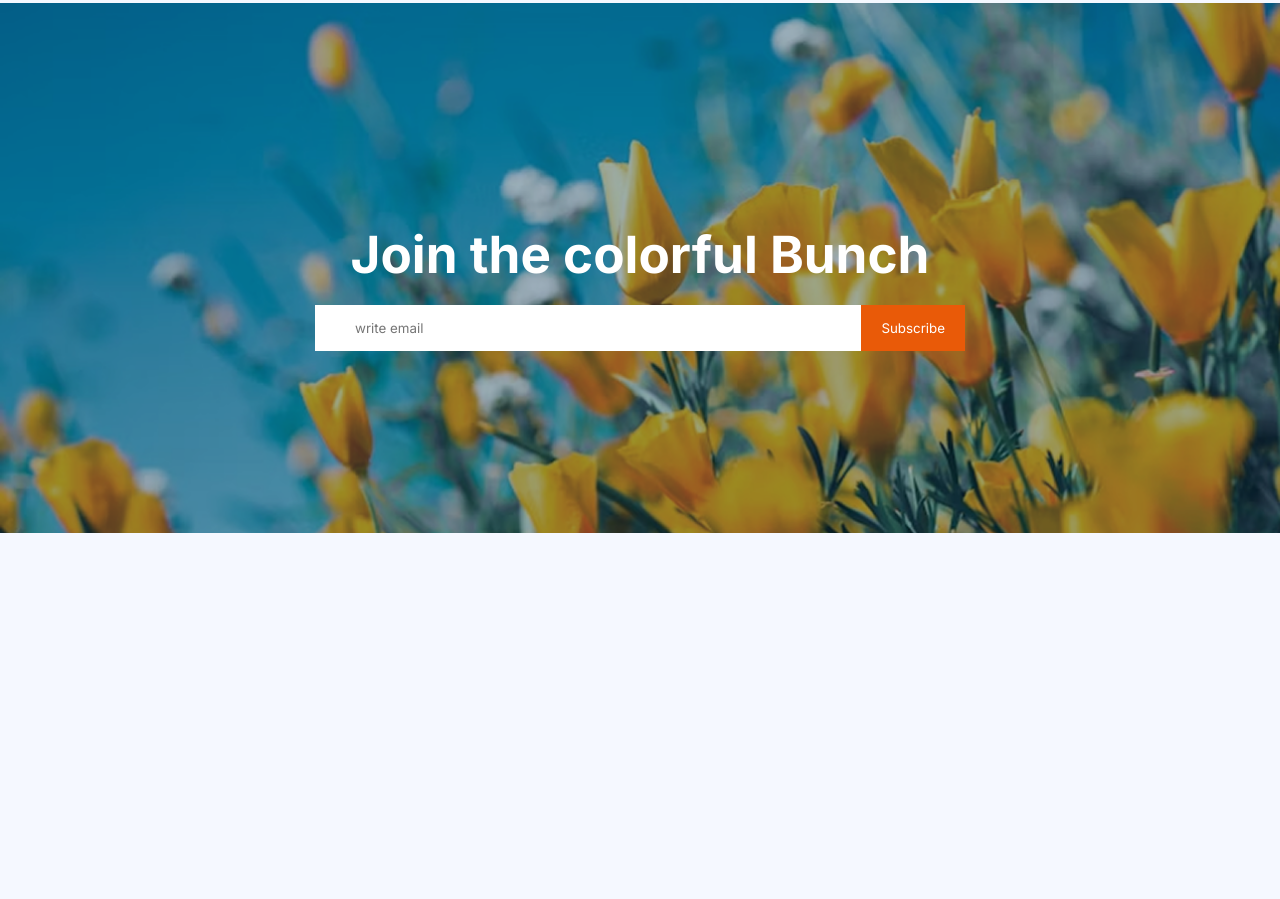
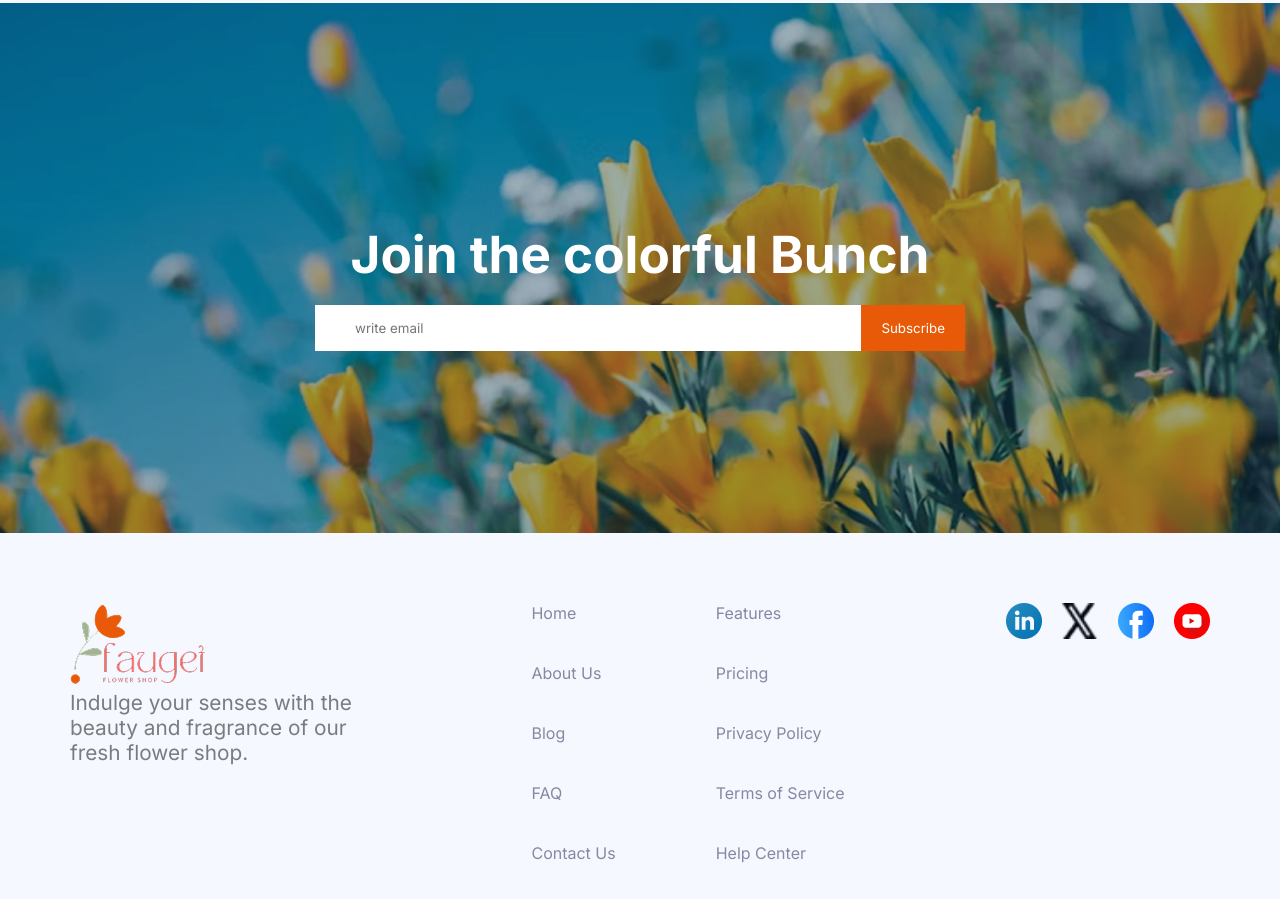
Before and after one commit to Anzumul-Jubayer/responsive-flower-A02, a plain HTML site: page index.html in a window 1280 px wide. Shown: the part 3350-4249 px from the top of the page. Before the commit the page ends 3883 px from the top, so only its background shows below. Drawn offline with Linux system fonts and the light colour scheme.

Commit message:
footer-added

```diff
--- a/index.html
+++ b/index.html
@@ -197,6 +197,38 @@
         </div>
       </section>
     </main>
-    <footer></footer>
+    <!-- footer -->
+    <footer class="footer container">
+      <div class="logo">
+        <img src="./assets/logo.png" alt="">
+        <p class="description">Indulge your senses with the beauty and fragrance of our fresh flower shop. </p>
+      </div>
+      <div class="link-container">
+        <div class="link-1">
+          <ul>
+            <li><a href="">Home</a></li> <br> <br>
+            <li><a href="">About Us</a></li> <br> <br>
+            <li><a href="">Blog</a></li> <br> <br>
+            <li><a href="">FAQ</a></li> <br> <br>
+            <li><a href="">Contact Us</a></li> <br>
+          </ul>
+        </div>
+        <div class="link-2">
+          <ul>
+            <li><a href="">Features</a></li> <br> <br>
+            <li><a href="">Pricing</a></li> <br> <br>
+            <li><a href="">Privacy Policy</a></li> <br><br>
+            <li><a href="">Terms of Service</a></li> <br><br>
+            <li><a href="">Help Center</a></li> <br>
+          </ul>
+        </div>
+      </div>
+      <div class="icon">
+        <img src="./assets/icon-linkedin.png" alt="">
+        <img src="./assets/icon-twitter.png" alt="">
+        <img src="./assets/icon-facebook.png" alt="">
+        <img src="./assets/icon-youtube.png" alt="">
+      </div>
+    </footer>
   </body>
 </html>
--- a/style/style.css
+++ b/style/style.css
@@ -264,13 +264,39 @@ margin-bottom: 20px;
 ::placeholder{
   padding-left: 30px;
 }
+/* footer */
+.footer{
+  display: flex;
+  gap: 30px;
+
+  justify-content: space-between;
+  margin-top: 70px;
+  margin-bottom: 50px;
+}
+.logo{
+  max-width: 300px;
+}
+.link-container{
+  display: flex;
+  gap: 100px;
+}
+ul>li{
+  list-style: none;
+}
+
+.icon{
+  display: flex;
+  gap: 20px;
+}
+.icon img{
+  width: 36px;
+  height: 36px;
+}
 
 
 
 /* Responsive */
 @media screen and (max-width: 576px) {
-
-
 
   /* share style */
   .title {
@@ -394,4 +420,13 @@ margin-bottom: 20px;
  .subscribe-form{
   max-width: 80%;
  }
+ /* footer */
+ .footer{
+  flex-direction: column;
+  margin-left: 30px;
+ }
+ .link-container{
+   flex-direction: column;
+   gap: 0;
+ }
 }
```
